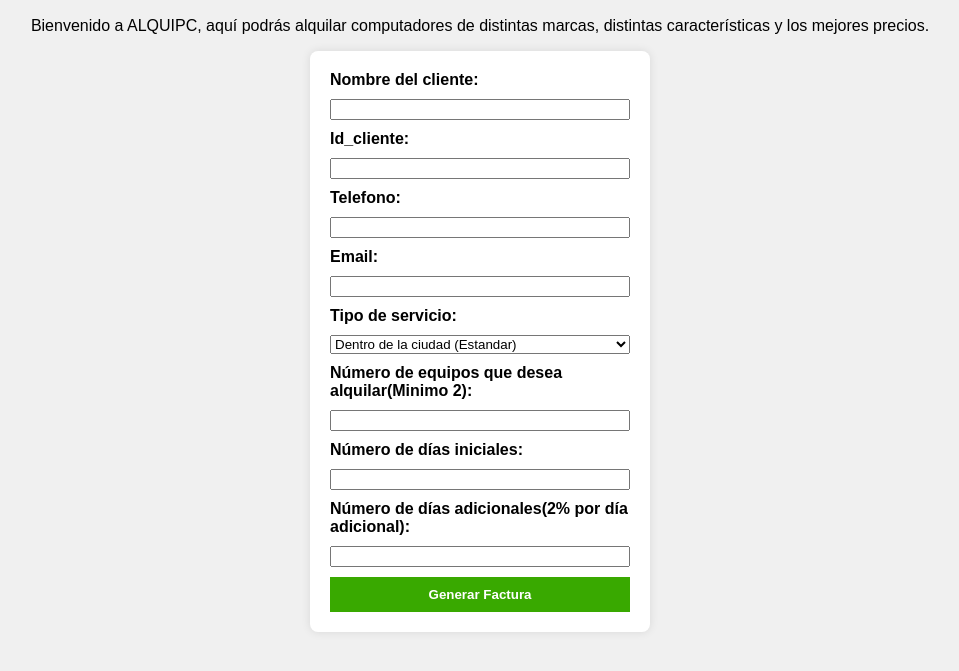
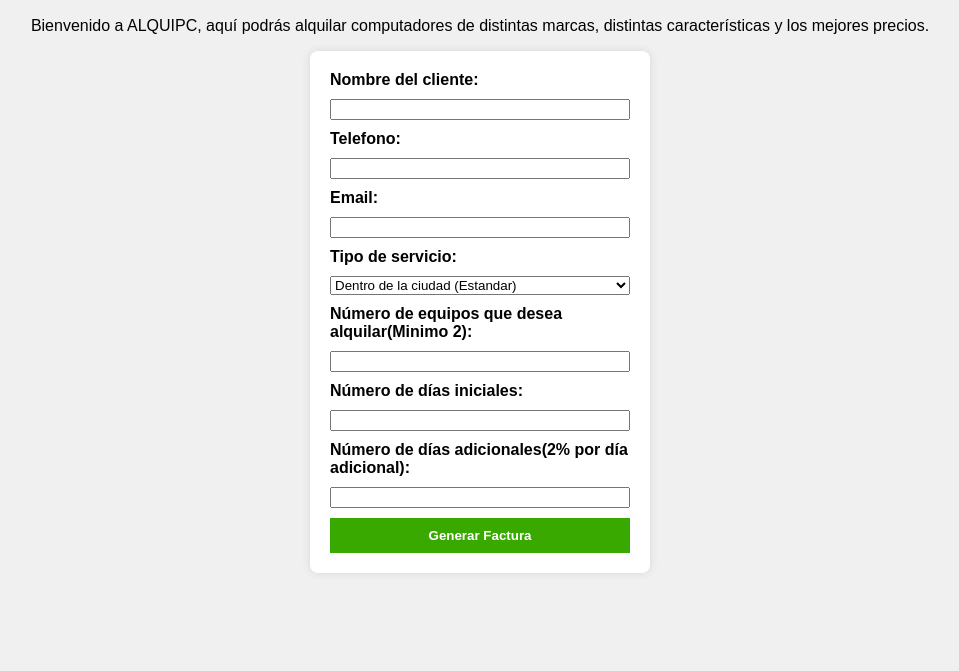
Before and after one commit to Davo-17/Alquipc_sena, a plain HTML site: page index.html in a window 1280 px wide. Shown: the part 87-758 px from the top of the page, without its empty margins (160-1119 px from the left). Drawn offline with Linux system fonts and the light colour scheme.

Commit message:
Remove unnecessary fields from rental form

```diff
--- a/index.html
+++ b/index.html
@@ -14,9 +14,6 @@
 
         <label>Nombre del cliente:</label>
         <input type="text"  id="nombre" required>
-
-        <label>Id_cliente:</label>
-        <input type="number"  id="id_cliente" required>
 
         <label>Telefono:</label>
         <input type="number"  id="telefono" required>
```
